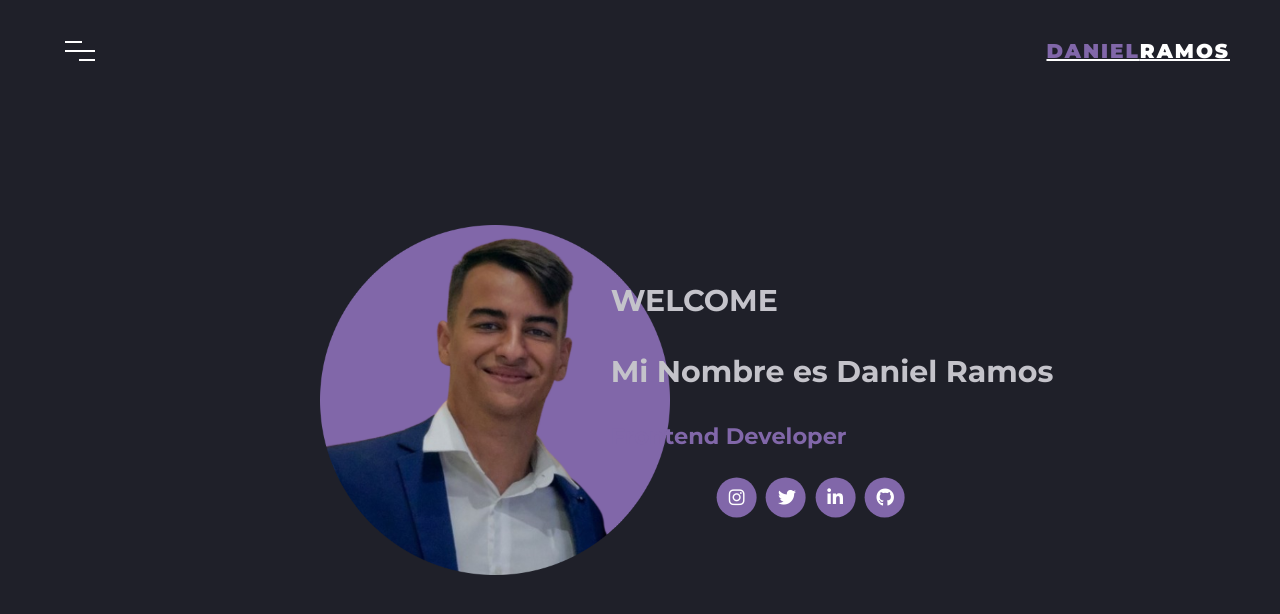
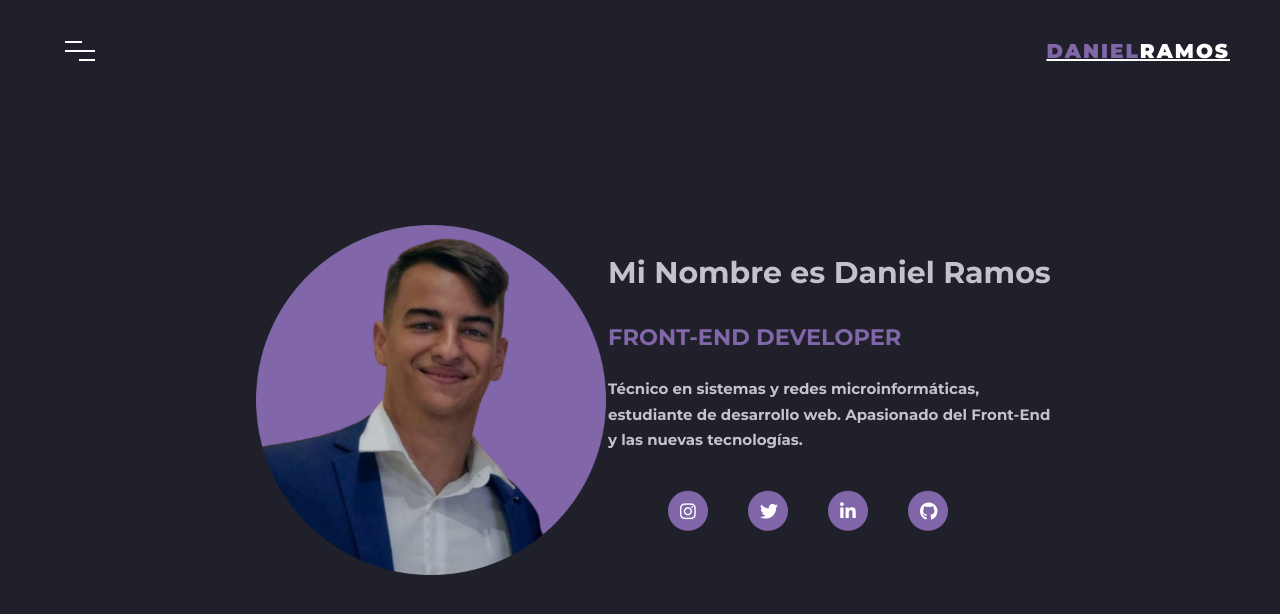
Before and after one commit to Danirmd22/Dani-portfolio, a plain HTML site: page index.html in a window 1280 px wide. Drawn offline with Linux system fonts and the light colour scheme.

Commit message:
chore: Update social icons styling, layout, and navigation links to Spanish language

```diff
--- a/css/style.css
+++ b/css/style.css
@@ -7,7 +7,8 @@ body {
     line-height: 1.7;
     color: #c4c3ca;
     background-color: #1f2029;
-
+    padding: 0;
+	margin: 0;
 
 
 
@@ -426,7 +427,7 @@ body.nav-active .nav__list-item:nth-child(10) {
     order: -1; /* Esto asegurará que la imagen siempre esté a la izquierda */
     position: absolute; /* Esto permitirá posicionar la imagen en cualquier lugar de la página */
     top: 50%; /* Esto colocará la imagen en el medio de la página */
-    left: 25%; /* Esto colocará la imagen a la izquierda de la página */
+    left: 20%; /* Esto colocará la imagen a la izquierda de la página */
     transform: translateY(-50%); /* Esto centrará verticalmente la imagen */
 
 }
@@ -447,7 +448,7 @@ body.nav-active .nav__list-item:nth-child(10) {
 
 .social-icons li {
     display: inline-block;
-    margin: 0.15em;
+    margin: 1em;
     position: relative;
     font-size: 1.2em;
 }
--- a/index.html
+++ b/index.html
@@ -43,10 +43,10 @@
 
 		<div class="two-columns">
 			<div id="welcome">
-				<h1>WELCOME</h1>
+
 				<h1>Mi Nombre es Daniel Ramos</h1>
-				<h2 style="  color: #8167a9 ; font: 700;">Frontend Developer</h2>
-
+				<h2 id="two-title" style="  color: #8167a9 ; font: 700;"></h2>
+				<h4>Técnico en sistemas y redes microinformáticas, estudiante de desarrollo web. Apasionado del Front-End y las nuevas tecnologías.</h4>
 				<div class="social-container">
 					<ul class="social-icons">
 						<li><a href="#"><i class="fa fa-instagram"></i></a></li>
@@ -58,6 +58,9 @@
 
 	</div>
 	</div>
+	</div>
+
+
 
 
 
--- a/js/script.js
+++ b/js/script.js
@@ -18,3 +18,22 @@ var app = function () {
     };
     init();
 }();
+
+document.addEventListener('DOMContentLoaded', function () {
+    // typing animation
+    function writeText(content, elem) {
+      var contentArray = content.split("");
+      var current = 0;
+      var intervalId = setInterval(function () {
+        if (current < contentArray.length) {
+          elem.textContent += contentArray[current++];
+        } else {
+          clearInterval(intervalId);
+        }
+      }, 80);
+    }
+
+    // input text for typing animation
+    var holder = document.querySelector('#two-title');
+    writeText("FRONT-END DEVELOPER", holder);
+  });
```
